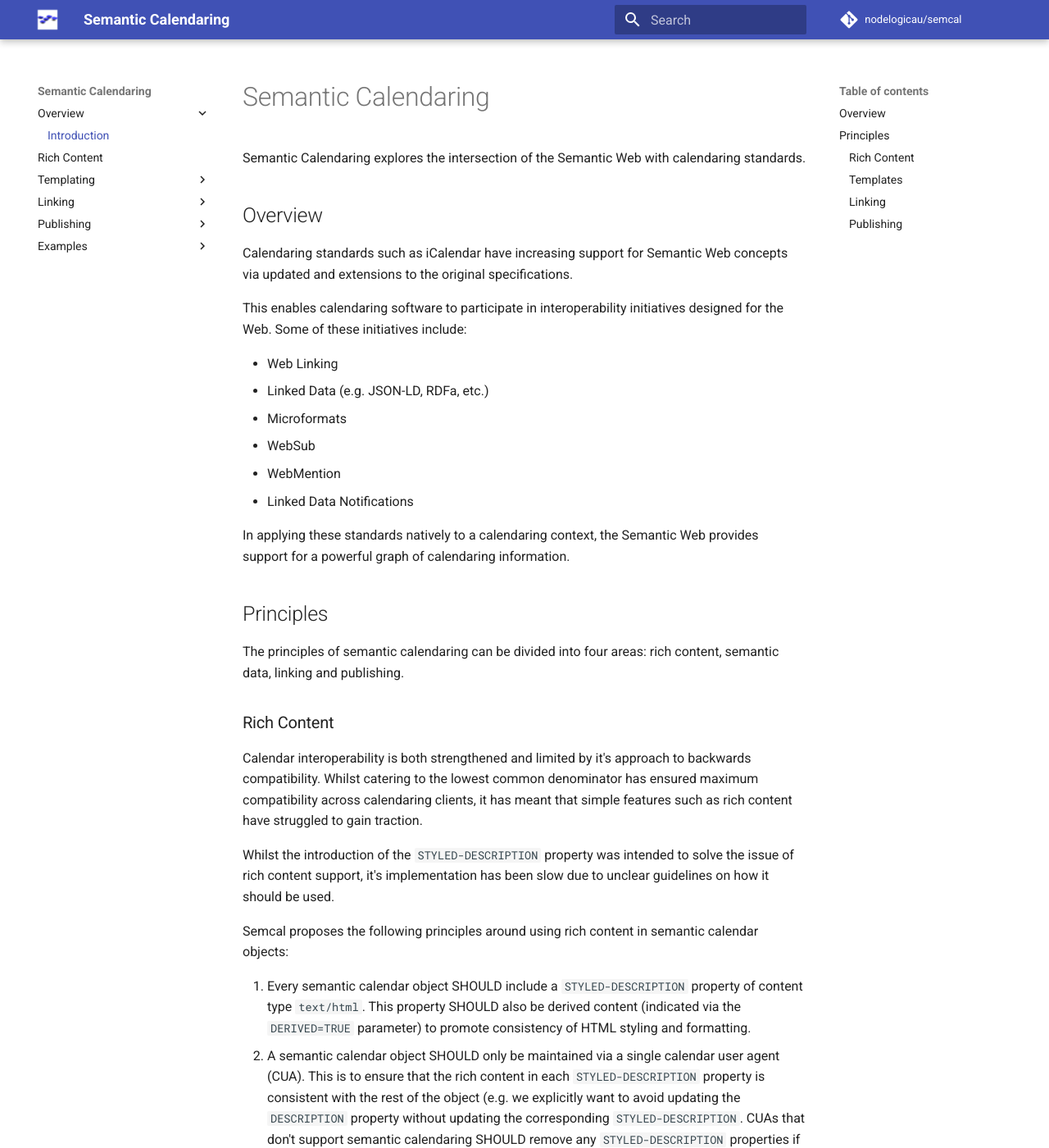
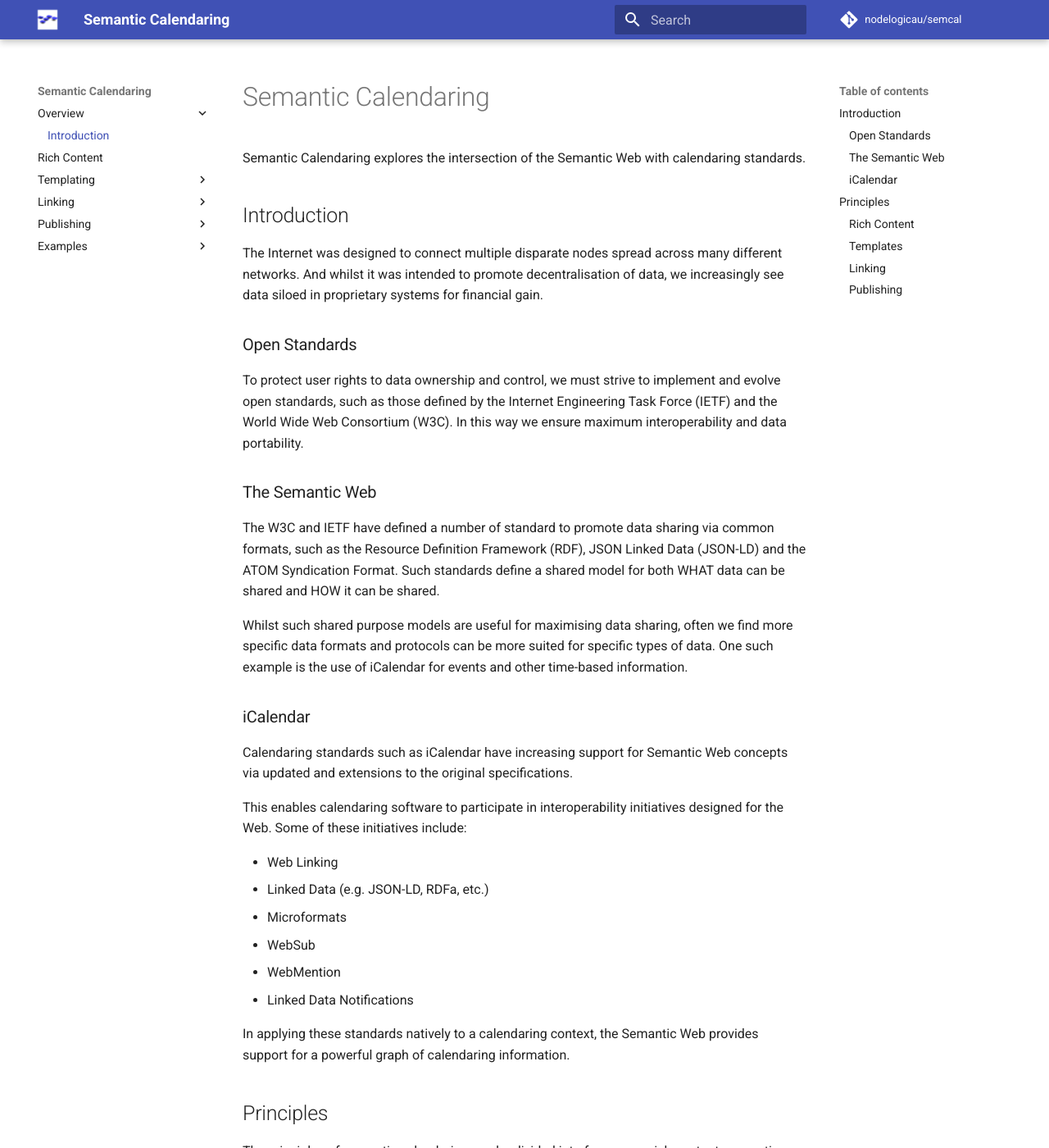
Before and after one commit to nodelogicau/semcal, an MkDocs documentation site: the page built from docs/index.md, in a window 1280 px wide and 1400 px high. Shown: the whole window at 82% size. Built offline with MkDocs 1.6.1 and Material for MkDocs 9.7.7, drawn with Linux system fonts in a browser that asks for light colours; comment, search, counter and statistics services are not loaded.

Commit message:
Expanded introduction

```diff
--- a/docs/index.md
+++ b/docs/index.md
@@ -2,7 +2,29 @@
 
 Semantic Calendaring explores the intersection of the Semantic Web with calendaring standards.
 
-## Overview
+## Introduction
+
+The Internet was designed to connect multiple disparate nodes spread across many different networks. And whilst
+it was intended to promote decentralisation of data, we increasingly see data siloed in proprietary systems
+for financial gain.
+
+### Open Standards
+
+To protect user rights to data ownership and control, we must strive to implement and evolve open standards, such
+as those defined by the Internet Engineering Task Force (IETF) and the World Wide Web Consortium (W3C). In this
+way we ensure maximum interoperability and data portability.
+
+### The Semantic Web
+
+The W3C and IETF have defined a number of standard to promote data sharing via common formats, such as the
+Resource Definition Framework (RDF), JSON Linked Data (JSON-LD) and the ATOM Syndication Format. Such standards
+define a shared model for both WHAT data can be shared and HOW it can be shared.
+
+Whilst such shared purpose models are useful for maximising data sharing, often we find more specific data formats
+and protocols can be more suited for specific types of data. One such example is the use of iCalendar for events
+and other time-based information.
+
+### iCalendar
 
 Calendaring standards such as iCalendar have increasing support for Semantic Web concepts via updated and extensions to
 the original specifications.
```
